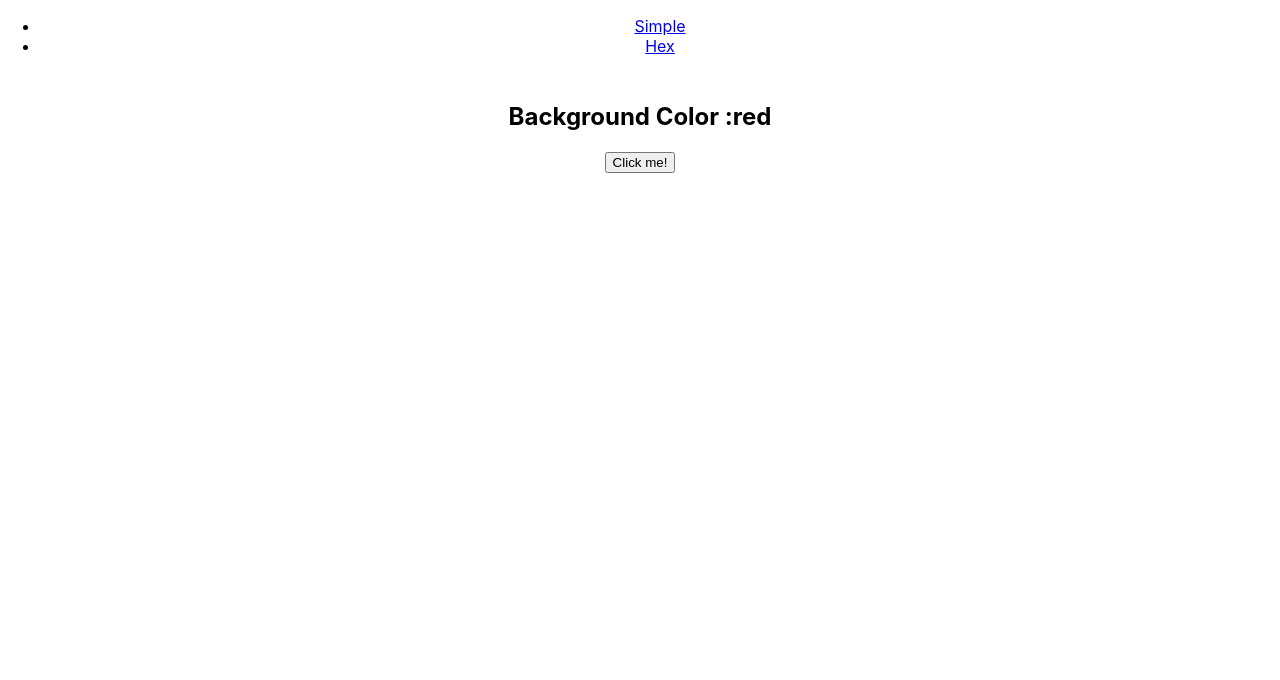
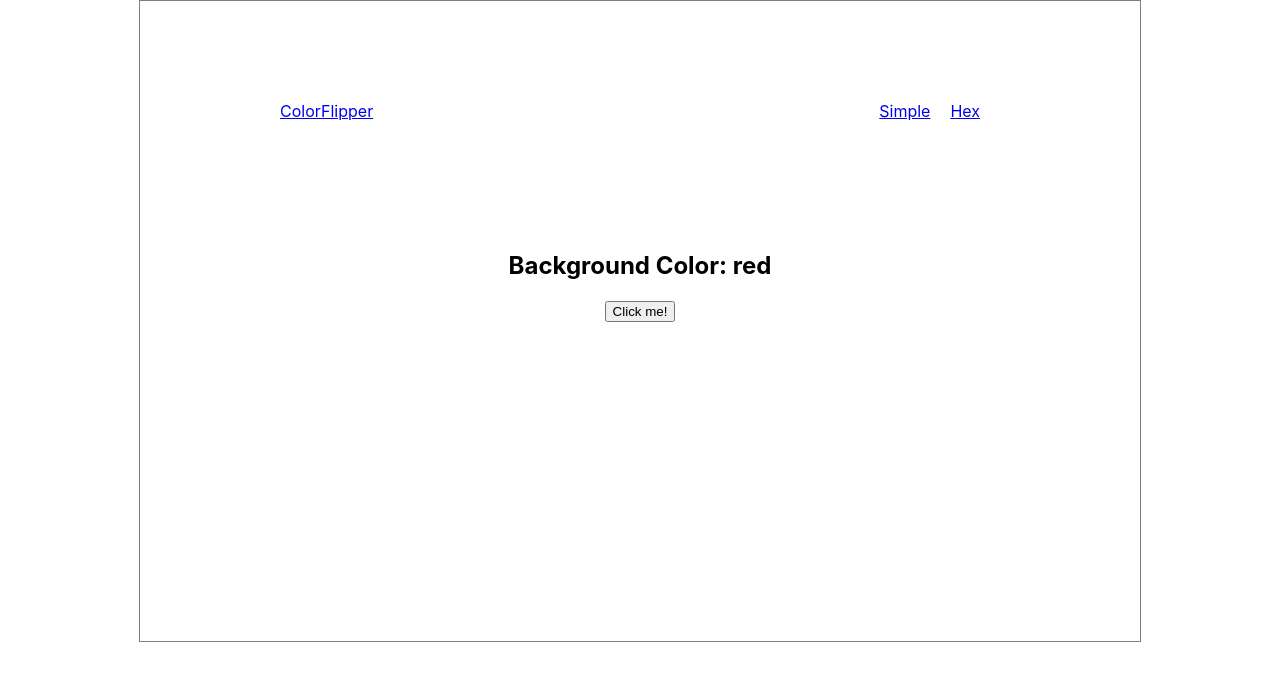
Before and after one commit to elzeveta/Change-bg-color, a React (Create React App) app in the folder change-bc/: page /Simple in a window 1280 px wide. Shown: the top 680 px of the page. Built offline with nearby package versions, Linux system fonts and the light colour scheme.

Commit message:
Added styles

```diff
--- a/change-bc/src/App.css
+++ b/change-bc/src/App.css
@@ -1,8 +1,28 @@
+.main {
+  text-align: center;
+  border: 1px solid gray;
+  max-width: 1000px;
+  height: 80vh;
+  margin: auto;
+}
 .App {
-  text-align: center;
+  display: flex;
+  justify-content: space-between;
+  margin: 100px;
 }
 #container {
   text-align: center;
   margin: 0;
   padding: 10px;
 }
+li {
+  list-style-type: none;
+  text-decoration: none;
+}
+.colors {
+  display: flex;
+  margin-right: 50px;
+}
+.simple, .hex {
+  margin: 0 10px;
+}
--- a/change-bc/src/App.js
+++ b/change-bc/src/App.js
@@ -7,21 +7,30 @@ import {
 } from "react-router-dom";
 import Simple from "./components/Simple"
 import Hex from "./components/Hex"
+import ColorFlipper from "./components/ColorFlipper"
 import './App.css';
 
 export default function App() {
     return (
       <Router>
-      <div>
+      <div className="main">
         <ul className="App">
-          <li>
+        <li className="flipper">
+            <Link to="/ColorFlipper">ColorFlipper</Link>
+          </li>
+          <div className="colors">
+          <li className="simple">
             <Link to="/Simple">Simple</Link>
           </li>
-          <li>
+          <li className="hex">
             <Link to="/Hex">Hex</Link>
           </li>
+          </div>
         </ul>
         <Switch>
+        <Route path="/ColorFlipper">
+            <ColorFlipper/>
+          </Route>
           <Route path="/Simple">
             <Simple/>
           </Route>
--- a/change-bc/src/components/Hex.jsx
+++ b/change-bc/src/components/ColorFlipper.jsx
@@ -1,43 +1,33 @@
 import React, { Component } from "react";
 
-class Hex extends Component {
+class ColorFlipper extends Component {
   getRandom(colors) {
     return Math.floor(Math.random() * colors.length);
   }
   onClickHandler() {
     const colors = [
-      "0",
-      "1",
-      "2",
-      "3",
-      "4",
-      "5",
-      "6",
-      "7",
-      "8",
-      "9",
-      "A",
-      "B",
-      "C",
-      "D",
-      "E",
-      "F"
+ "#CD5C5C",
+ "#DFFF00",
+ "#40E0D0",
+ "#6495ED",
+ "#CCCCFF",
+ "green",
+ "black",
+ "purple",
+ "orange",
+ "white"
     ];
+    const random = this.getRandom(colors);
     const color = document.querySelector(".color");
-
-    let hexColor = "#";
-    for (let i = 0; i < 6; i++) {
-      hexColor += colors[this.getRandom(colors)];
-    }
-    color.textContent = hexColor;
-    document.querySelector("main").style.backgroundColor = hexColor;
+     document.querySelector("main").style.backgroundColor = colors[random];
+    color.textContent = colors[random];
   }
   render() {
     return (
       <main>
         <div id="container">
           <h2>
-            Background Color :<span class="color">#2FE4CB</span>
+            Background Color: <span class="color">#2FE4CB</span>
           </h2>
           <button id="btn" onClick={() => this.onClickHandler()}>
             Click me!
@@ -48,4 +38,4 @@ class Hex extends Component {
   }
 }
 
-export default Hex;
+export default ColorFlipper;
--- a/change-bc/src/components/Simple.jsx
+++ b/change-bc/src/components/Simple.jsx
@@ -28,7 +28,7 @@ class Simple extends Component {
       <main>
         <div id="container">
           <h2>
-            Background Color :<span class="color">red</span>
+            Background Color: <span class="color">red</span>
           </h2>
           <button id="btn" onClick={() => this.onClickHandler()}>
             Click me!
```
